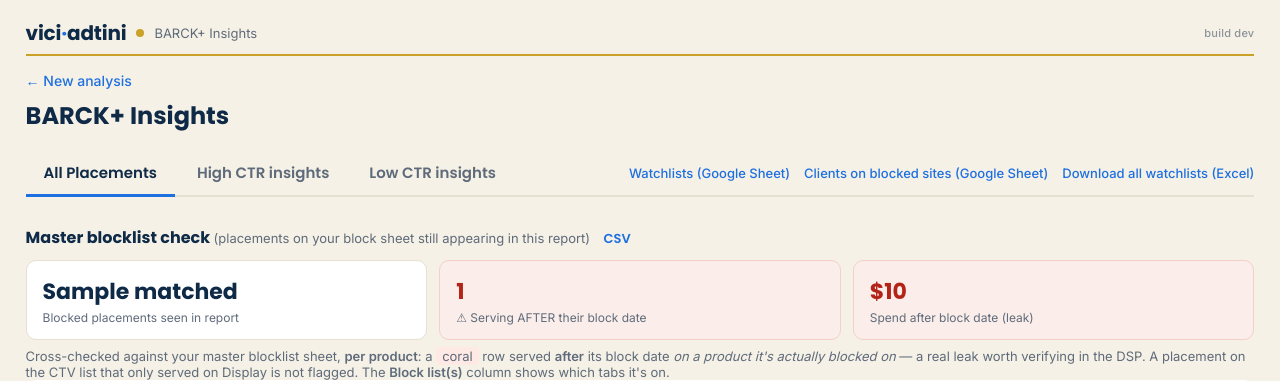
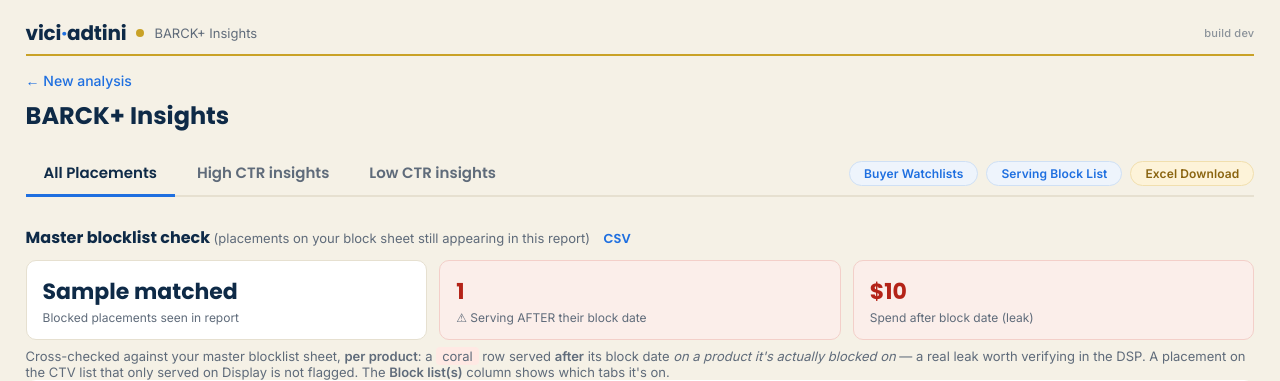
Before and after one commit to kiri-ux/campaign-insights, a Flask app: template templates/dashboard.html in a window 1280 px wide. Shown: the top 381 px of the page. Run offline with Flask 3, Linux system fonts and the light colour scheme; the template is opened without the code that fills it: most values are stand-ins (such as "Sample title", 1, 10 or a date in 2020).

Commit message:
Add files via upload

```diff
--- a/app.py
+++ b/app.py
@@ -100,6 +100,21 @@ def _fmt_report_name(d):
 
 
 app.jinja_env.filters["report_name"] = _fmt_report_name
+
+
+def _range_label(date_str):
+    """Filename-safe range label: '2026-07-16_to_2026-07-22' -> '07.16.26-07.22.26',
+    '2026-07-23' -> '07.23.26'. Unparseable ids pass through."""
+    import datetime as _dt
+    def _one(iso):
+        try:
+            return _dt.date.fromisoformat(iso).strftime("%m.%d.%y")
+        except ValueError:
+            return iso
+    if "_to_" in str(date_str):
+        a, b = str(date_str).split("_to_", 1)
+        return f"{_one(a)}-{_one(b)}"
+    return _one(str(date_str))
 
 
 @app.route("/")
@@ -1024,15 +1039,17 @@ def _run_pull(send_email=False, start=None, end=None):
             xlsx = _watchlists_xlsx_bytes()
             bl_xlsx = _blocklist_check_xlsx_bytes()
             sheet_links = {}
+            _rl = _range_label(date_str)
+            _CACHE["report_range"] = _rl
             try:
                 import google_sheet
                 if google_sheet.configured():
                     if xlsx:
                         sheet_links["watchlists"] = google_sheet.upload_as_sheet(
-                            xlsx, f"Insights watchlists — {date_str}")
+                            xlsx, f"buyer watchlists_{_rl}")
                     if bl_xlsx:
                         sheet_links["blocked_clients"] = google_sheet.upload_as_sheet(
-                            bl_xlsx, f"Clients serving blocked sites — {date_str}")
+                            bl_xlsx, f"serving block list_{_rl}")
             except Exception as e:
                 app.logger.warning("Sheet creation at report time failed: %s", e)
             ctx["sheet_links"] = sheet_links or None
@@ -1080,11 +1097,12 @@ def _send_weekly_email(date_str, view_url, xlsx=None, bl_xlsx=None, sheet_links=
         try:
             import google_sheet
             if google_sheet.configured():
+                _rl = _range_label(date_str)
                 if xlsx and not sheet_url:
-                    sheet_url = google_sheet.upload_as_sheet(xlsx, f"Insights watchlists — {date_str}")
+                    sheet_url = google_sheet.upload_as_sheet(xlsx, f"buyer watchlists_{_rl}")
                 if bl_xlsx and not bl_sheet_url:
                     bl_sheet_url = google_sheet.upload_as_sheet(
-                        bl_xlsx, f"Clients serving blocked sites — {date_str}")
+                        bl_xlsx, f"serving block list_{_rl}")
         except Exception as e:
             app.logger.warning("Google Sheet upload failed: %s", e)
 
@@ -1094,7 +1112,7 @@ def _send_weekly_email(date_str, view_url, xlsx=None, bl_xlsx=None, sheet_links=
             attach, attach_name = None, None
         elif xlsx:
             wl_line = "<p><strong>Watchlists:</strong> attached (Partner / Client / Strategy tabs).</p>"
-            attach, attach_name = xlsx, f"watchlists-{date_str}.xlsx"
+            attach, attach_name = xlsx, f"buyer watchlists_{_range_label(date_str)}.xlsx"
         else:
             wl_line = ""
             attach, attach_name = None, None
@@ -1104,7 +1122,7 @@ def _send_weekly_email(date_str, view_url, xlsx=None, bl_xlsx=None, sheet_links=
                        f'<a href="{bl_sheet_url}">{bl_sheet_url}</a></p>')
         elif bl_xlsx:
             bl_line = "<p><strong>Clients serving blocked sites:</strong> attached.</p>"
-            extra.append((bl_xlsx, f"blocklist-check-{date_str}.xlsx"))
+            extra.append((bl_xlsx, f"serving block list_{_range_label(date_str)}.xlsx"))
         else:
             bl_line = ""
 
@@ -1215,7 +1233,8 @@ def download_watchlists():
         abort(404)
     return send_file(io.BytesIO(data),
                      mimetype="application/vnd.openxmlformats-officedocument.spreadsheetml.sheet",
-                     as_attachment=True, download_name="watchlists.xlsx")
+                     as_attachment=True,
+                     download_name=f"buyer watchlists_{_CACHE.get('report_range', 'latest')}.xlsx")
 
 
 @app.route("/push_blocklist", methods=["POST"])
--- a/templates/dashboard.html
+++ b/templates/dashboard.html
@@ -41,6 +41,12 @@
   th{background:#faf7ef;color:var(--muted);font-size:11px;text-transform:uppercase;letter-spacing:.03em;}
   tr:last-child td{border-bottom:0;}
   .dl{font-size:13px;color:var(--velocity);text-decoration:none;margin-left:10px;font-weight:500;}
+  .pillgroup{margin-left:auto;display:flex;gap:8px;align-items:center;}
+  .pilllink{display:inline-flex;align-items:center;padding:4px 14px;border-radius:999px;font-size:12px;font-weight:700;text-decoration:none;letter-spacing:.01em;transition:background .15s,color .15s;}
+  .pill-blue{background:#eef4fc;color:var(--velocity);border:1px solid #cfe0f5;}
+  .pill-blue:hover{background:var(--velocity);color:#fff;}
+  .pill-gold{background:#fdf3d9;color:#8a6410;border:1px solid #f1dfae;}
+  .pill-gold:hover{background:var(--gold);color:#332500;}
   .err{background:var(--warnbg);border:1px solid #f3cfc9;color:var(--warn);padding:12px 14px;border-radius:8px;margin-bottom:14px;font-size:14px;}
   .note{color:var(--muted);font-size:13px;margin:6px 0 0;}
   .copybox{margin:12px 0;}
@@ -127,9 +133,11 @@
     <button class="tabbtn" data-tab="high" type="button">High CTR insights</button>
     <button class="tabbtn" data-tab="low" type="button">Low CTR insights</button>
     {% if partner or clients or low_ctr_sites or blocked_site_clients or (insights and insights.strategy_flags) %}
-    {% if sheet_links and sheet_links.watchlists %}<a class="dl" href="{{ sheet_links.watchlists }}" target="_blank" rel="noopener" style="margin-left:auto">Watchlists (Google Sheet)</a>{% endif %}
-    {% if sheet_links and sheet_links.blocked_clients %}<a class="dl" href="{{ sheet_links.blocked_clients }}" target="_blank" rel="noopener"{% if not (sheet_links and sheet_links.watchlists) %} style="margin-left:auto"{% endif %}>Clients on blocked sites (Google Sheet)</a>{% endif %}
-    <a class="dl" href="/download_watchlists.xlsx"{% if not sheet_links %} style="margin-left:auto"{% endif %}>Download all watchlists (Excel)</a>
+    <span class="pillgroup">
+      {% if sheet_links and sheet_links.watchlists %}<a class="pilllink pill-blue" href="{{ sheet_links.watchlists }}" target="_blank" rel="noopener">Buyer Watchlists</a>{% endif %}
+      {% if sheet_links and sheet_links.blocked_clients %}<a class="pilllink pill-blue" href="{{ sheet_links.blocked_clients }}" target="_blank" rel="noopener">Serving Block List</a>{% endif %}
+      <a class="pilllink pill-gold" href="/download_watchlists.xlsx">Excel Download</a>
+    </span>
     {% endif %}
   </div>
 
```
Also changed, not shown: 1 other file.
